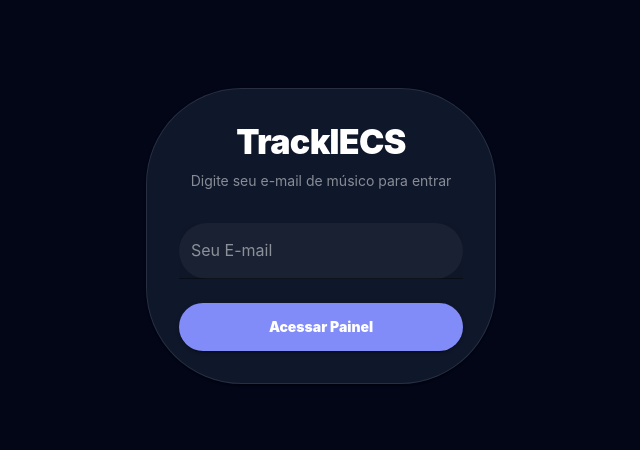
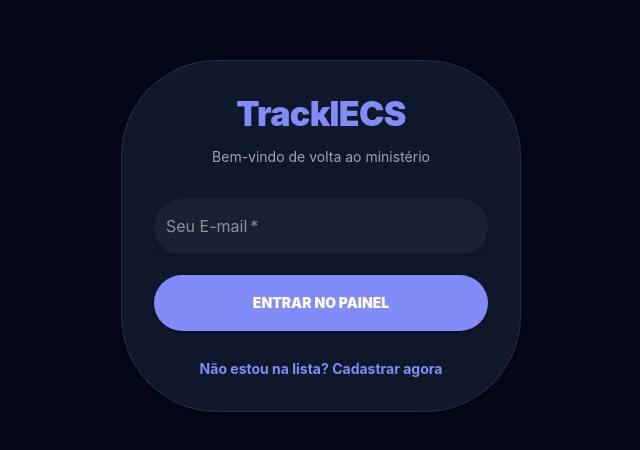
Before and after one commit to eudollyn/trackiecs-app, a React (Vite) app: page /login in a window 1280 px wide. Shown: the part 164-614 px from the top of the page, without its empty margins (319-959 px from the left). Built offline with nearby package versions, Linux system fonts and the light colour scheme; no server answers; the database is empty.

Commit message:
Atualização

```diff
--- a/src/pages/LoginPage.tsx
+++ b/src/pages/LoginPage.tsx
@@ -1,32 +1,81 @@
 import React, { useState } from 'react';
-import { Box, Paper, Typography, TextField, Button, Stack } from '@mui/material';
+import { Box, Paper, Typography, TextField, Button, Stack, Link } from '@mui/material';
 import { useAppStore } from '../store/useAppStore';
 
 export default function LoginPage() {
-  const login = useAppStore(s => s.login);
+  const { login, signUp } = useAppStore();
+  const [isRegister, setIsRegister] = useState(false);
+
+  // States
   const [email, setEmail] = useState('');
+  const [nome, setNome] = useState('');
+  const [funcao, setFuncao] = useState('');
 
-  const handleSubmit = async (e: React.FormEvent) => {
+  const handleAction = async (e: React.FormEvent) => {
     e.preventDefault();
-    if(!email) return;
-    await login(email);
+    if (isRegister) {
+      await signUp(nome, email, funcao);
+    } else {
+      await login(email);
+    }
   };
 
   return (
-    <Box sx={{ minHeight: '100vh', display: 'flex', alignItems: 'center', justifyContent: 'center', background: '#020617' }}>
-      <Paper sx={{ p: 4, width: '100%', maxWidth: 350, borderRadius: 6, bgcolor: '#0f172a', color: 'white', border: '1px solid rgba(255,255,255,0.1)' }}>
-        <Typography variant="h4" fontWeight={900} textAlign="center" mb={1}>TrackIECS</Typography>
-        <Typography variant="body2" textAlign="center" sx={{ opacity: 0.5, mb: 4 }}>Digite seu e-mail de músico para entrar</Typography>
-        <form onSubmit={handleSubmit}>
-          <Stack spacing={3}>
+    <Box sx={{ minHeight: '100vh', display: 'flex', alignItems: 'center', justifyContent: 'center', bgcolor: '#020617', p: 2 }}>
+      <Paper sx={{ p: 4, width: '100%', maxWidth: 400, borderRadius: 6, bgcolor: '#0f172a', border: '1px solid rgba(255,255,255,0.1)', color: 'white' }}>
+        <Typography variant="h4" fontWeight={950} textAlign="center" gutterBottom color="#818cf8">
+          TrackIECS
+        </Typography>
+        <Typography variant="body2" textAlign="center" sx={{ opacity: 0.6, mb: 4 }}>
+          {isRegister ? "Cadastre-se como ministro de louvor" : "Bem-vindo de volta ao ministério"}
+        </Typography>
+
+        <form onSubmit={handleAction}>
+          <Stack spacing={2.5}>
+            {isRegister && (
+              <TextField
+                fullWidth label="Nome Completo" variant="filled" required
+                value={nome} onChange={e => setNome(e.target.value)}
+                sx={{ bgcolor: 'rgba(255,255,255,0.05)', borderRadius: 2 }}
+                InputLabelProps={{ style: { color: 'rgba(255,255,255,0.5)' } }}
+                inputProps={{ style: { color: 'white' } }}
+              />
+            )}
+
             <TextField
-              fullWidth label="Seu E-mail" variant="filled" value={email}
-              onChange={e => setEmail(e.target.value)}
-              sx={{ bgcolor: 'rgba(255,255,255,0.05)', borderRadius: 2, '& input': { color: 'white' }, '& label': { color: 'rgba(255,255,255,0.5)' } }}
+              fullWidth label="Seu E-mail" variant="filled" type="email" required
+              value={email} onChange={e => setEmail(e.target.value)}
+              sx={{ bgcolor: 'rgba(255,255,255,0.05)', borderRadius: 2 }}
+              InputLabelProps={{ style: { color: 'rgba(255,255,255,0.5)' } }}
+              inputProps={{ style: { color: 'white' } }}
             />
-            <Button type="submit" variant="contained" fullWidth sx={{ py: 1.5, bgcolor: '#818cf8', fontWeight: 900, borderRadius: 3 }}>Acessar Painel</Button>
+
+            {isRegister && (
+              <TextField
+                fullWidth label="Instrumentos/Funções" placeholder="Violão, Vocal, Som..." variant="filled" required
+                value={funcao} onChange={e => setFuncao(e.target.value)}
+                sx={{ bgcolor: 'rgba(255,255,255,0.05)', borderRadius: 2 }}
+                InputLabelProps={{ style: { color: 'rgba(255,255,255,0.5)' } }}
+                inputProps={{ style: { color: 'white' } }}
+                helperText="Separe por vírgula"
+              />
+            )}
+
+            <Button type="submit" variant="contained" fullWidth sx={{ py: 2, borderRadius: 3, bgcolor: '#818cf8', fontWeight: 900, mt: 1 }}>
+              {isRegister ? "CRIAR CONTA" : "ENTRAR NO PAINEL"}
+            </Button>
           </Stack>
         </form>
+
+        <Box sx={{ textAlign: 'center', mt: 3 }}>
+          <Link
+            component="button" variant="body2"
+            onClick={() => setIsRegister(!isRegister)}
+            sx={{ color: '#818cf8', fontWeight: 700, textDecoration: 'none' }}
+          >
+            {isRegister ? "Já tenho cadastro, quero entrar" : "Não estou na lista? Cadastrar agora"}
+          </Link>
+        </Box>
       </Paper>
     </Box>
   );
--- a/src/store/useAppStore.ts
+++ b/src/store/useAppStore.ts
@@ -1,8 +1,12 @@
 import { create } from 'zustand';
+import { persist } from 'zustand/middleware';
 import { supabase } from '../lib/supabase';
 import { toast } from 'sonner';
 
-export const useAppStore = create<any>((set, get) => ({
+export const useAppStore = create<any>()(
+  persist(
+    (set, get) => ({
+      // ESTADOS
       isAuth: false,
       user: null,
       currentMemberId: null,
@@ -10,24 +14,62 @@ export const useAppStore = create<any>((set, get) => ({
       membros: [],
       eventos: [],
 
+      // AUTH: LOGIN
       login: async (email: string) => {
-  const masterEmail = 'ehenriquesilva021@gmail.com'; // SEU E-MAIL MESTRE
-  const { data: mem } = await supabase.from('membros').select('*').eq('email', email).maybeSingle();
+        const masterEmail = 'ehenriquesilva021@gmail.com';
+        const formattedEmail = email.trim().toLowerCase();
 
+        const { data: mem } = await supabase
+          .from('membros')
+          .select('*')
+          .eq('email', formattedEmail)
+          .maybeSingle();
+
+        if (mem || formattedEmail === masterEmail) {
           set({
             isAuth: true,
-    // Se for o seu e-mail, o ID é 'admin' para liberar todos os botões
-    currentMemberId: email === masterEmail ? 'admin' : (mem?.id || 'membro_logado'),
-    user: {
-      nome: mem?.nome || 'Administrador',
-      email
-    }
+            currentMemberId: formattedEmail === masterEmail ? 'admin' : mem?.id,
+            user: { nome: mem?.nome || 'Administrador', email: formattedEmail }
           });
           get().fetchInitialData();
+          toast.success("Acesso liberado!");
+        } else {
+          toast.error("E-mail não cadastrado.");
+        }
       },
 
-  logout: () => set({ isAuth: false, user: null }),
+      // AUTH: AUTO-CADASTRO
+      signUp: async (nome: string, email: string, funcoes: string) => {
+        const formatEmail = email.trim().toLowerCase();
 
+        const { data: existing } = await supabase.from('membros').select('id').eq('email', formatEmail).maybeSingle();
+        if (existing) return toast.error("Este e-mail já existe!");
+
+        const { data: newMem, error } = await supabase.from('membros').insert([{
+          nome,
+          email: formatEmail,
+          funcoes: funcoes.split(',').map(f => f.trim())
+        }]).select().single();
+
+        if (!error && newMem) {
+          set({
+            isAuth: true,
+            currentMemberId: newMem.id,
+            user: { nome: newMem.nome, email: newMem.email }
+          });
+          get().fetchInitialData();
+          toast.success("Conta criada e logada!");
+        } else {
+          toast.error("Erro ao criar conta.");
+        }
+      },
+
+      logout: () => {
+        set({ isAuth: false, user: null, currentMemberId: null });
+        localStorage.removeItem('trackiecs-auth-storage');
+      },
+
+      // CARREGAMENTO
       fetchInitialData: async () => {
         const { data: mus } = await supabase.from('musicas').select('*').order('titulo');
         const { data: mem } = await supabase.from('membros').select('*').order('nome');
@@ -35,24 +77,35 @@ export const useAppStore = create<any>((set, get) => ({
         set({ musicas: mus || [], membros: mem || [], eventos: eve || [] });
       },
 
+      // MÚSICAS
       addMusica: async (m: any) => {
-    const { error } = await supabase.from('musicas').insert([{
+        await supabase.from('musicas').insert([{
           titulo: m.titulo, artista: m.artista, tom: m.tom,
           bpm: m.bpm ? parseInt(m.bpm) : null, intensidade: m.intensidade,
           letra: m.letra, link_video: m.linkVideo
         }]);
-    if (error) toast.error("Erro ao salvar música");
-    else { toast.success("Música salva!"); get().fetchInitialData(); }
+        get().fetchInitialData();
       },
 
+      deleteMusica: async (id: string) => {
+        await supabase.from('musicas').delete().eq('id', id);
+        get().fetchInitialData();
+      },
+
+      // MEMBROS (INTERNO)
       addMembro: async (m: any) => {
-    const { error } = await supabase.from('membros').insert([{
+        await supabase.from('membros').insert([{
           nome: m.nome, email: m.email, funcoes: typeof m.funcoes === 'string' ? m.funcoes.split(',') : m.funcoes
         }]);
-    if (error) toast.error("Erro ao salvar membro");
-    else { toast.success("Membro salvo!"); get().fetchInitialData(); }
+        get().fetchInitialData();
       },
 
+      deleteMembro: async (id: string) => {
+        await supabase.from('membros').delete().eq('id', id);
+        get().fetchInitialData();
+      },
+
+      // ESCALAS
       upsertEvento: async (ev: any) => {
         const payload = {
           titulo: ev.titulo, data: ev.data, hora_inicio: ev.horaInicio,
@@ -61,19 +114,30 @@ export const useAppStore = create<any>((set, get) => ({
         const { error } = ev.id
           ? await supabase.from('eventos').update(payload).eq('id', ev.id)
           : await supabase.from('eventos').insert([payload]);
-
-    if (error) toast.error("Erro ao salvar escala");
-    else { toast.success("Escala salva!"); get().fetchInitialData(); }
+        if (!error) get().fetchInitialData();
       },
 
-  deleteMusica: async (id: string) => { await supabase.from('musicas').delete().eq('id', id); get().fetchInitialData(); },
-  deleteMembro: async (id: string) => { await supabase.from('membros').delete().eq('id', id); get().fetchInitialData(); },
-  deleteEvento: async (id: string) => { await supabase.from('eventos').delete().eq('id', id); get().fetchInitialData(); },
+      deleteEvento: async (id: string) => {
+        await supabase.from('eventos').delete().eq('id', id);
+        get().fetchInitialData();
+      },
 
       confirmPresenca: async (evId: string, mId: string) => {
         const ev = get().eventos.find((e:any) => e.id === evId);
         const novaEquipe = ev.equipe.map((s:any) => s.membroId === mId ? { ...s, status: 'Confirmado' } : s);
         await supabase.from('eventos').update({ equipe: novaEquipe }).eq('id', evId);
         get().fetchInitialData();
+      },
+
+      recusarPresenca: async (evId: string, mId: string) => {
+        const ev = get().eventos.find((e:any) => e.id === evId);
+        const novaEquipe = ev.equipe.map((s:any) => s.membroId === mId ? { ...s, status: 'Recusado' } : s);
+        await supabase.from('eventos').update({ equipe: novaEquipe }).eq('id', evId);
+        get().fetchInitialData();
       }
-}));
+    }),
+    {
+      name: 'trackiecs-auth-storage',
+    }
+  )
+);
```
Lines whose indentation alone changed are shown as unchanged.
